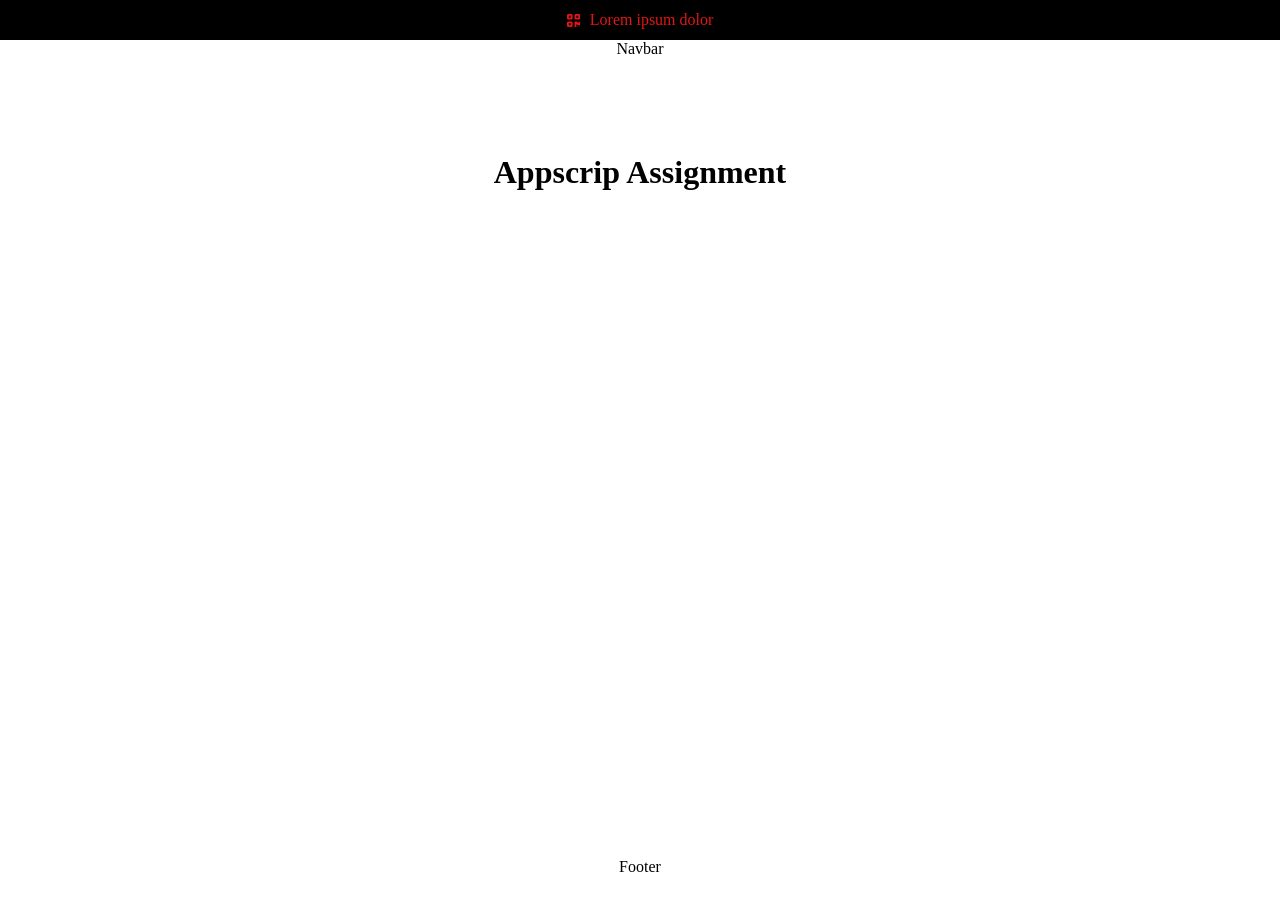
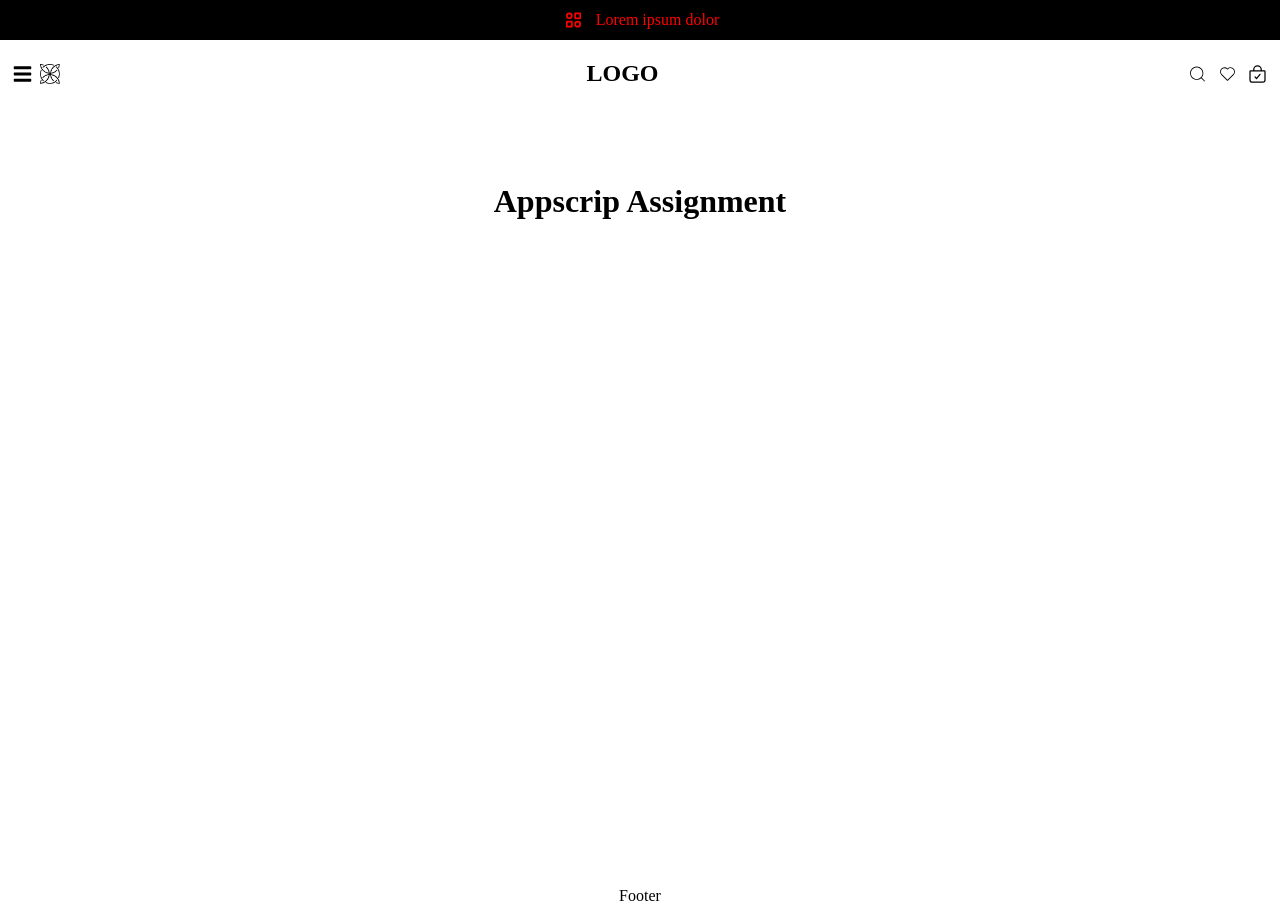
Before and after one commit to Mabaidul-Hoque/Appscrip-task-Mabaidul-Hoque, a Next.js app: page / in a window 1280 px wide. Before the commit the page ends 876 px from the top, so only its background shows below. Built offline with nearby package versions, Linux system fonts and the light colour scheme.

Commit message:
header updated and folder structure updated

```diff
--- a/app/globals.css
+++ b/app/globals.css
@@ -85,11 +85,8 @@ body {
   overflow-x: hidden;
 }
 
-.header{
-  background-color: black;
-  color: rgba(240, 23, 23, 0.938);
-  min-height: 5vh;
+.navbar{
   display: flex;
+  justify-content: space-between;
   align-items: center;
-  justify-content: center;
 }
--- a/app/layout.js
+++ b/app/layout.js
@@ -1,5 +1,5 @@
 
-import { Footer, Header, Navbar } from "@/components/home/ui";
+import { Footer, Header, Navbar } from "@/components/home";
 import "./globals.css";
 
 
@@ -12,10 +12,10 @@ export default function RootLayout({ children }) {
   return (
     <html lang="en">
       <body style={{textAlign: "center"}} >
-        <header className="header"><Header /></header>
-        <nav className="navbar"><Navbar /></nav>
+        <Header />
+        <Navbar />
         <main>{children}</main>
-        <footer className="footer"><Footer /></footer>
+        <Footer />
       </body>
     </html>
   );
--- a/components/home/ui/Footer.jsx
+++ b/components/home/footer/Footer.jsx
@@ -1,7 +1,8 @@
 import React from "react";
+import "./footer.css";
 
 const Footer = () => {
-  return <div>Footer</div>;
+  return <footer>Footer</footer>;
 };
 
 export default Footer;
--- /dev/null
+++ b/components/home/header/Header.jsx
@@ -0,0 +1,36 @@
+import Image from "next/image";
+import React from "react";
+import "./header.css";
+import { CiHeart, CiSearch } from "react-icons/ci";
+import { IoBagCheckOutline } from "react-icons/io5";
+import { TbCategory2 } from "react-icons/tb";
+import { FaBars } from "react-icons/fa";
+
+const Header = () => {
+  return (
+    <header className="header">
+      {/* Header Upper Part */}
+      <div className="header_upper_container">
+        {/* ICON */}
+        <TbCategory2 className="icon_height" />
+        <p>Lorem ipsum dolor</p>
+      </div>
+
+      {/* Header Lower Part */}
+      <div className="header_lower_container">
+        <div className="header_lower_container_left">
+          <FaBars className="icon_height" />
+          <Image width={20} height={20} src="/logo.png" alt="logo" />
+        </div>
+        <p>LOGO</p>
+        <div className="header_lower_container_right">
+          <CiSearch className="icon_height" />
+          <CiHeart className="icon_height" />
+          <IoBagCheckOutline className="icon_height" />
+        </div>
+      </div>
+    </header>
+  );
+};
+
+export default Header;
--- /dev/null
+++ b/components/home/header/header.css
@@ -0,0 +1,42 @@
+
+
+.header_upper_container{
+    display: flex;
+    justify-content: center;
+    align-items: center;
+    gap: 10px;
+    background-color: black;
+    color: red;
+    width: 100%;
+    min-height: 5vh;
+    margin-bottom: 20px;
+}
+
+.header_lower_container{
+    display: flex;
+    justify-content: space-between;
+    align-items: center;
+    padding: 0 10px;
+}
+
+.header_lower_container_left{
+    display: flex;
+    align-items: center;
+    gap: 5px;
+}
+
+.header_lower_container_right{
+    display: flex;
+    align-items: center;
+    gap: 5px;
+}
+
+.header_lower_container_left + p{
+    font-weight: bold;
+    font-size: 24px;
+}
+
+.icon_height{
+    height: 20px;
+    width: 25px;
+}
--- /dev/null
+++ b/components/home/index.js
@@ -0,0 +1,4 @@
+
+export { default as Header } from "./header/Header";
+export { default as Navbar } from "./navbar/Navbar";
+export { default as Footer } from "./footer/Footer";
--- /dev/null
+++ b/components/home/navbar/Navbar.jsx
@@ -0,0 +1,12 @@
+import React from "react";
+import "./navbar.css";
+
+const Navbar = () => {
+  return (
+    <nav className="navbar">
+      <div className="divider" />
+    </nav>
+  );
+};
+
+export default Navbar;
--- /dev/null
+++ b/components/home/navbar/navbar.css
@@ -0,0 +1,5 @@
+
+.nav_left{
+    display: flex;
+    align-items: center;
+}
--- a/components/home/ui/Header.jsx
+++ /dev/null
@@ -1,24 +0,0 @@
-import { faQrcode } from "@fortawesome/free-solid-svg-icons";
-import { FontAwesomeIcon } from "@fortawesome/react-fontawesome";
-import React from "react";
-
-const Header = () => {
-  return (
-    <div
-      style={{
-        display: "flex",
-        justifyContent: "center",
-        alignItems: "center",
-        gap: 10,
-      }}
-    >
-      {/* ICON */}
-      {/* <div> */}
-      <FontAwesomeIcon style={{ fontSize: 10, height: 15 }} icon={faQrcode} />
-      {/* </div> */}
-      <p>Lorem ipsum dolor</p>
-    </div>
-  );
-};
-
-export default Header;
--- a/components/home/ui/Navbar.jsx
+++ /dev/null
@@ -1,7 +0,0 @@
-import React from "react";
-
-const Navbar = () => {
-  return <div>Navbar</div>;
-};
-
-export default Navbar;
--- a/components/home/ui/index.js
+++ /dev/null
@@ -1,4 +0,0 @@
-
-export { default as Header } from "./Header";
-export { default as Navbar } from "./Navbar";
-export { default as Footer } from "./Footer";
```
Also changed, not shown: assets/Logo.png (added), components/home/footer/footer.css (added), public/Logo.png (added).
